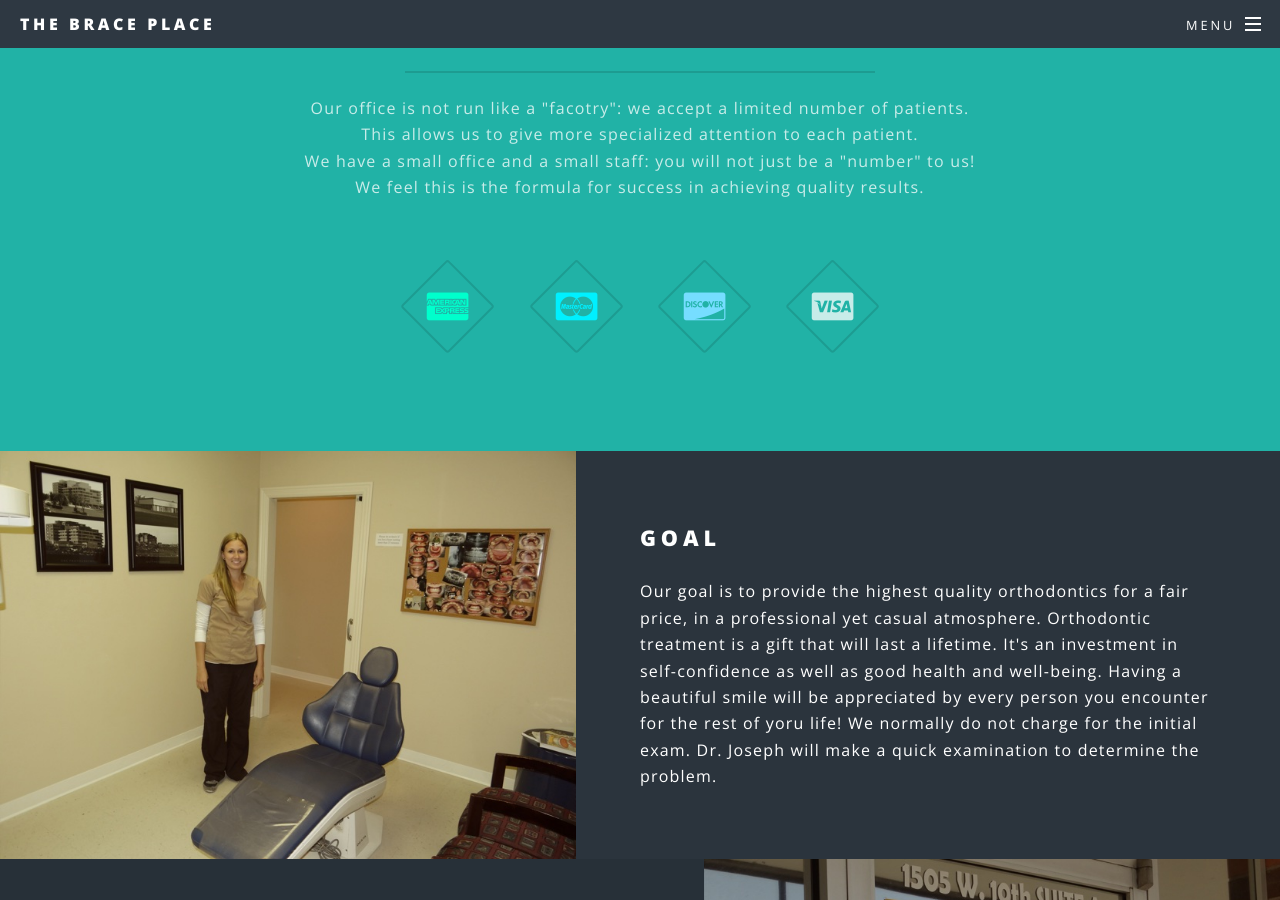
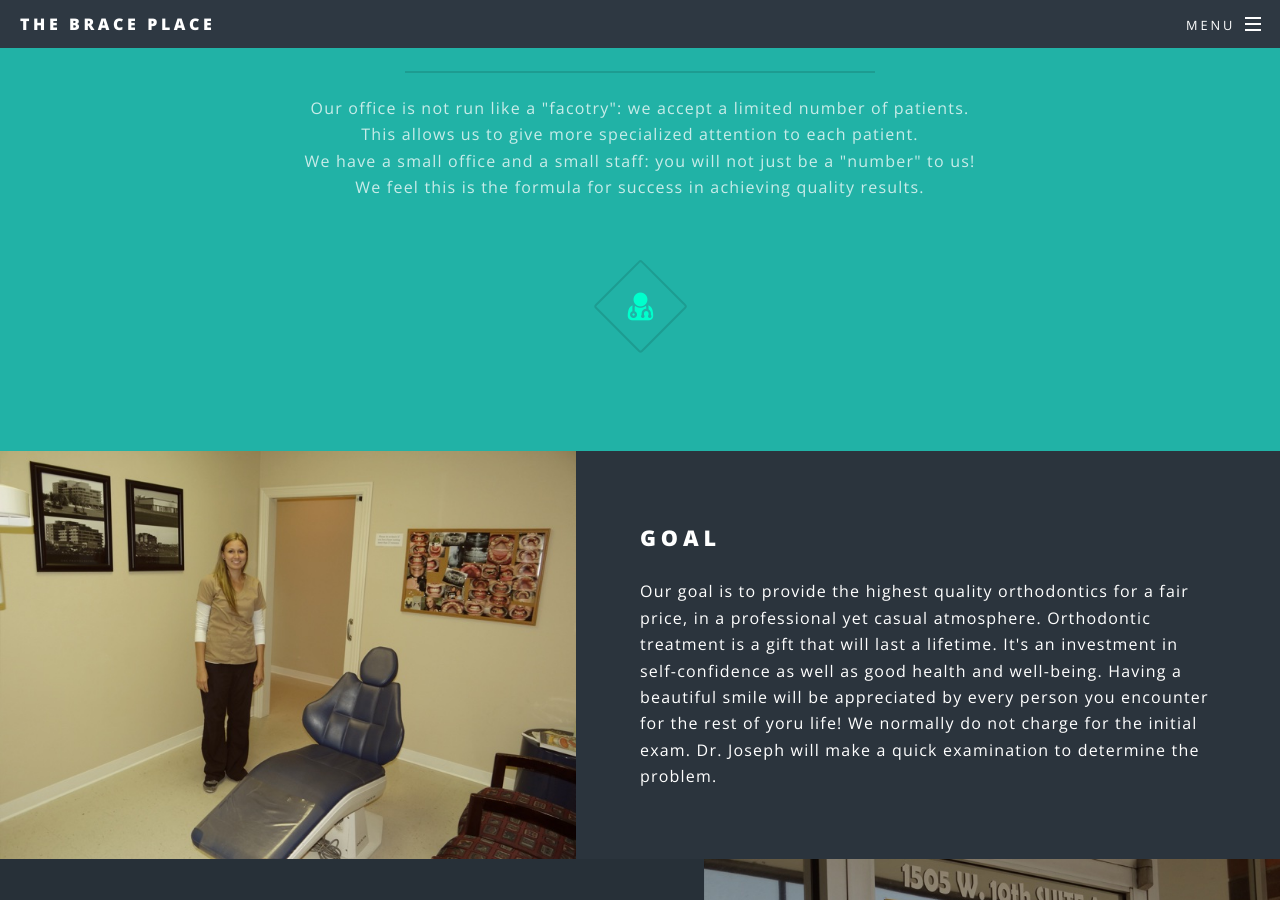
Before and after one commit to jmhardison/braceplace-biz, a Jekyll site: the page built from index.html, in a window 1280 px wide and 900 px high, scrolled down 985 px. Built offline with Jekyll 4.4.1, drawn with Linux system fonts in a browser that asks for light colours.

Commit message:
Update index.html

```diff
--- a/index.html
+++ b/index.html
@@ -24,10 +24,7 @@ layout: landing
                                 We feel this is the formula for success in achieving quality results.</p>
 							</header>
 							<ul class="icons major">
-								<li><span class="icon fa-cc-amex major style1"><span class="label">amex</span></span></li>
-								<li><span class="icon fa-cc-mastercard major style2"><span class="label">mastercard</span></span></li>
-								<li><span class="icon fa-cc-discover major style3"><span class="label">dicsover</span></span></li>
-                                <li><span class="icon fa-cc-visa major style4"><span class="label">visa</span></span></li>
+								<li><span class="icon fa-user-md major style1"><span class="label">orthodontist</span></span></li>
 							</ul>
 						</div>
 					</section>
```
